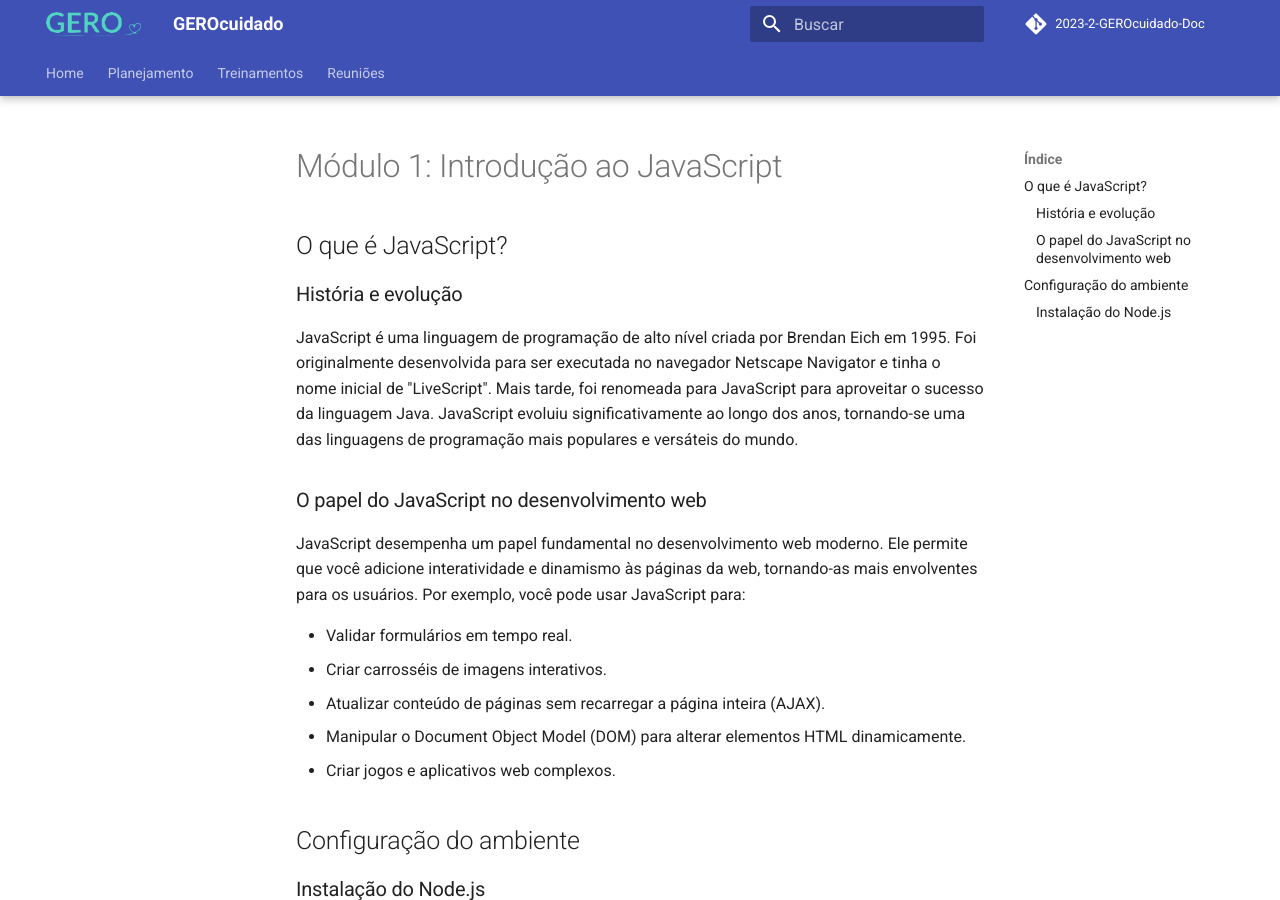
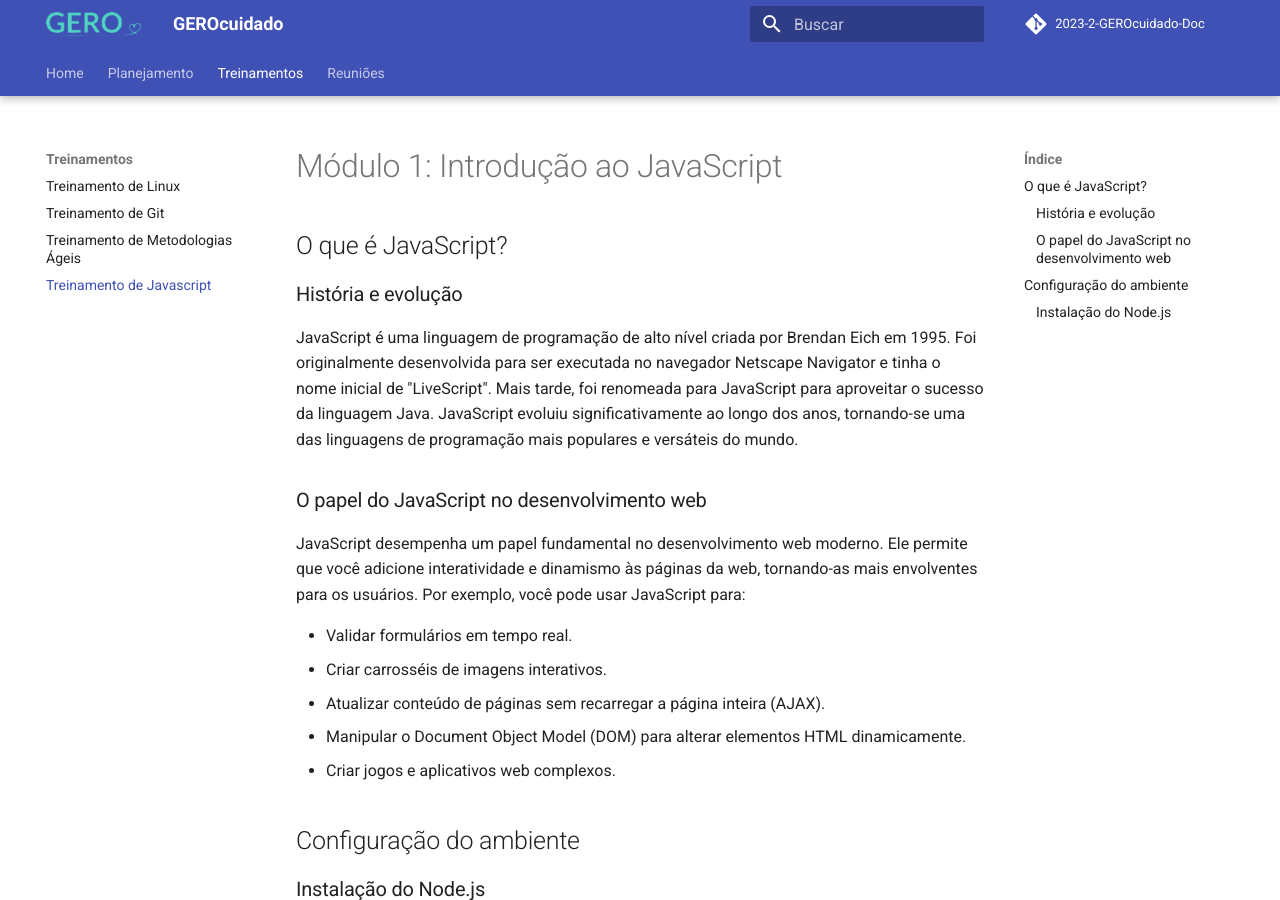
Before and after one commit to fga-eps-mds/2023-2-GEROcuidado-Doc, an MkDocs documentation site: the page built from docs/treinamentos/treinamento_javascript.md, in a window 1280 px wide and 900 px high. Built offline with MkDocs 1.6.1 and Material for MkDocs 9.7.7, drawn with Linux system fonts in a browser that asks for light colours; comment, search, counter and statistics services are not loaded.

Commit message:
(#47) Adiciona caminho do treinamento no mkdocs

```diff
--- a/mkdocs.yml
+++ b/mkdocs.yml
@@ -56,6 +56,7 @@ nav:
     - Treinamento de Linux: treinamentos/treinamento_linux.md
     - Treinamento de Git: treinamentos/treinamento_git.md
     - Treinamento de Metodologias Ágeis: treinamentos/treinamento_metodologias_ageis.md
+    - Treinamento de Javascript: treinamentos/treinamento_javascript.md
   - Reuniões:
     - Semana 1:
       - Reunião EPS 04/09: reunioes/Semana_1/reuniao_EPS_04_09.md
```
